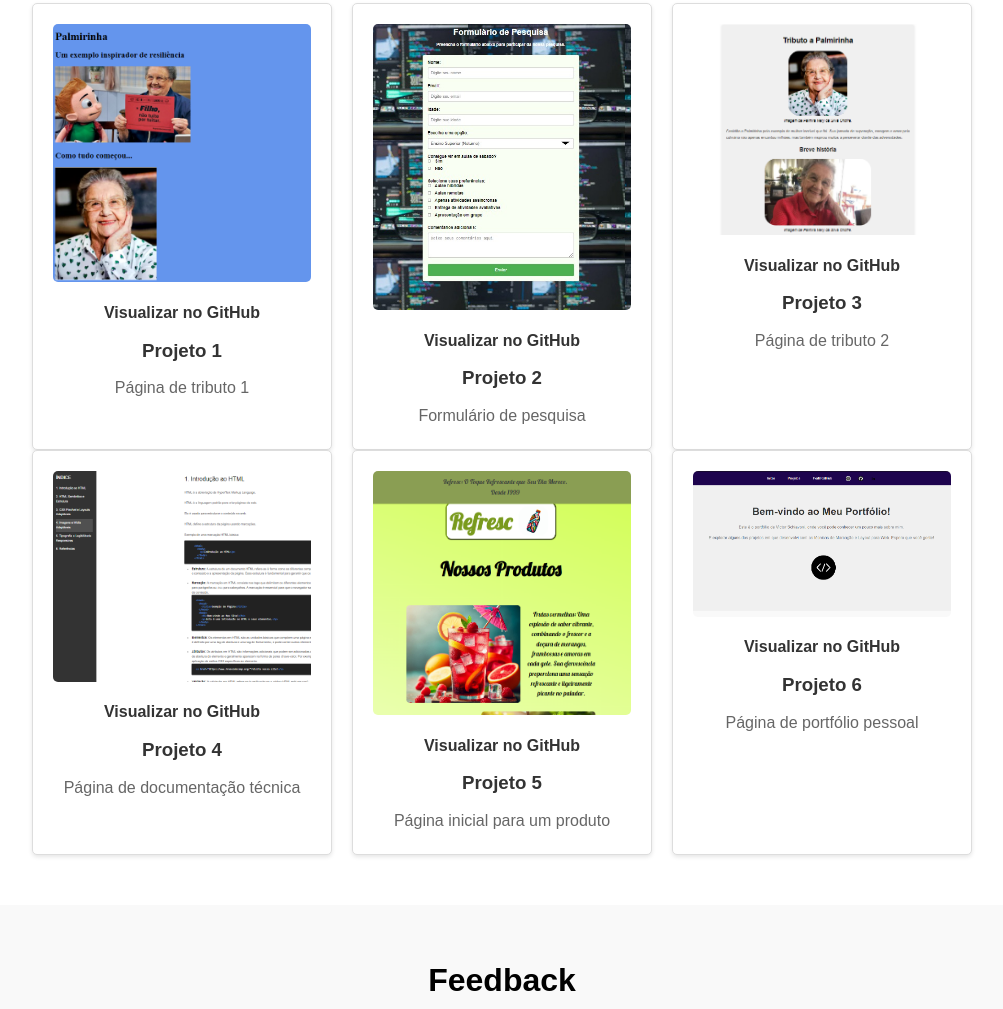
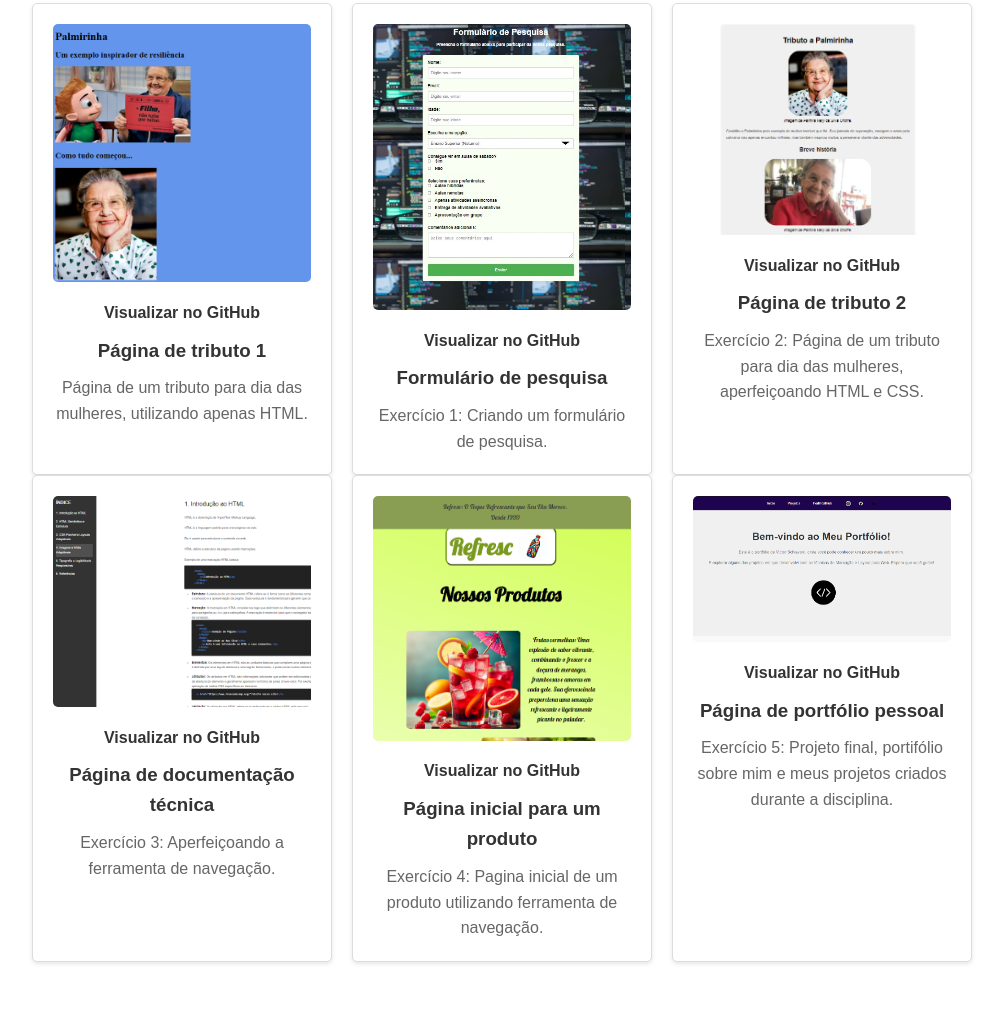
Before and after one commit to Viitin860/Exercicios, a plain HTML site: page ex5/index.html in a window 1280 px wide. Shown: the part 1441-2450 px from the top of the page, without its empty margins (138-1141 px from the left). Drawn offline with Linux system fonts and the light colour scheme; files whose address does not match are found by name.

Commit message:
Finalizando ajustes

```diff
--- a/ex5/index.html
+++ b/ex5/index.html
@@ -15,7 +15,7 @@
       <li><a href="#projects">Projetos</a></li>
       <li><a id="profile-link" href="https://github.com/Viitin860" target="_blank">Perfil GitHub</a></li>
       <li class="social-icons">
-        <a href="https://www.instagram.com" target="_blank" aria-label="Instagram">
+        <a href="https://www.instagram.com/oi.vitiinn/" target="_blank" aria-label="Instagram">
           <img src="https://img.freepik.com/vetores-premium/icone-de-logotipo-de-vetor-do-instagram-logotipo-de-midia-social-preto-e-branco_901408-391.jpg" alt="Instagram">
         </a>
         <a href="https://github.com/Viitin860" target="_blank" aria-label="GitHub">
@@ -59,8 +59,8 @@
         <img src="..//Imagens/img0.png" alt="Miniatura do Projeto 1" class="project-thumbnail">
       </a>
       <a href="https://github.com/Viitin860/Exercicios/tree/main/ex0" class="view-github" target="_blank">Visualizar no GitHub</a>
-      <h3>Projeto 1</h3>
-      <p>Página de tributo 1</p>
+      <h3>Página de tributo 1</h3>
+      <p>Página de um tributo para dia das mulheres, utilizando apenas HTML.</p>
 
     </div>
     <div class="project-tile">
@@ -68,8 +68,8 @@
         <img src="../Imagens/img1.jpg" alt="Miniatura do Projeto 2" class="project-thumbnail">
       </a>
       <a href="https://github.com/Viitin860/Exercicios/tree/main/ex1" class="view-github" target="_blank">Visualizar no GitHub</a>
-      <h3>Projeto 2</h3>
-      <p>Formulário de pesquisa</p>
+      <h3>Formulário de pesquisa</h3>
+      <p>Exercício 1: Criando um formulário de pesquisa.</p>
 
     </div>
 
@@ -78,8 +78,8 @@
         <img src="../Imagens/img2.png" alt="Miniatura do Projeto 3" class="project-thumbnail">
       </a>
       <a href="https://github.com/Viitin860/Exercicios/tree/main/ex2" class="view-github" target="_blank">Visualizar no GitHub</a>
-      <h3>Projeto 3</h3>
-      <p>Página de tributo 2</p>
+      <h3>Página de tributo 2</h3>
+      <p>Exercício 2: Página de um tributo para dia das mulheres, aperfeiçoando HTML e CSS.</p>
     </div>
   </div>
 
@@ -90,8 +90,8 @@
         <img src="../Imagens/img3.png" alt="Miniatura do Projeto 4" class="project-thumbnail">
       </a>
       <a href="https://github.com/Viitin860/Exercicios/tree/main/ex3" class="view-github" target="_blank">Visualizar no GitHub</a>
-      <h3>Projeto 4</h3>
-      <p>Página de documentação técnica</p>
+      <h3>Página de documentação técnica</h3>
+      <p>Exercício 3: Aperfeiçoando a ferramenta de navegação.</p>
     </div>
 
     <div class="project-tile">
@@ -99,8 +99,8 @@
         <img src="../Imagens/img4.png" alt="Miniatura do Projeto 5" class="project-thumbnail">
       </a>
       <a href="https://github.com/Viitin860/Exercicios/tree/main/ex4" class="view-github" target="_blank">Visualizar no GitHub</a>
-      <h3>Projeto 5</h3>
-      <p>Página inicial para um produto</p>
+      <h3>Página inicial para um produto</h3>
+      <p>Exercício 4: Pagina inicial de um produto utilizando ferramenta de navegação.</p>
     </div>
 
     <div class="project-tile">
@@ -108,8 +108,8 @@
         <img src="../Imagens/Img5.png" alt="Miniatura do Projeto 6" class="project-thumbnail">
       </a>
       <a href="https://github.com/Viitin860/Exercicios/tree/main/ex5" class="view-github" target="_blank">Visualizar no GitHub</a>
-      <h3>Projeto 6</h3>
-      <p>Página de portfólio pessoal </p>
+      <h3>Página de portfólio pessoal </h3>
+      <p>Exercício 5: Projeto final, portifólio sobre mim e meus projetos criados durante a disciplina. </p>
     </div>
   </div>
 
```
